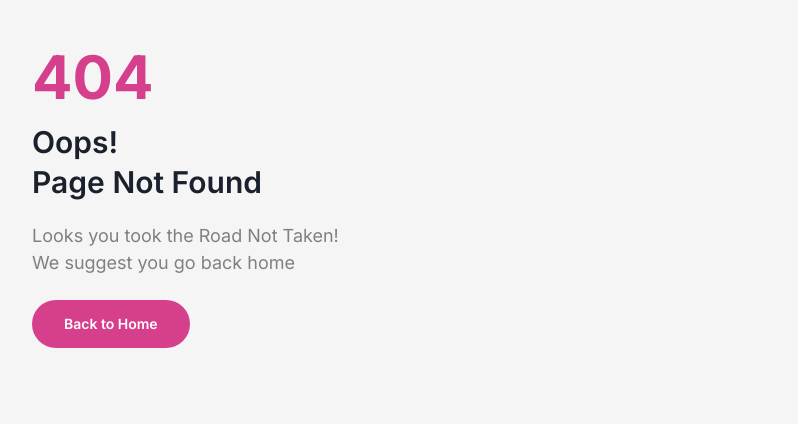
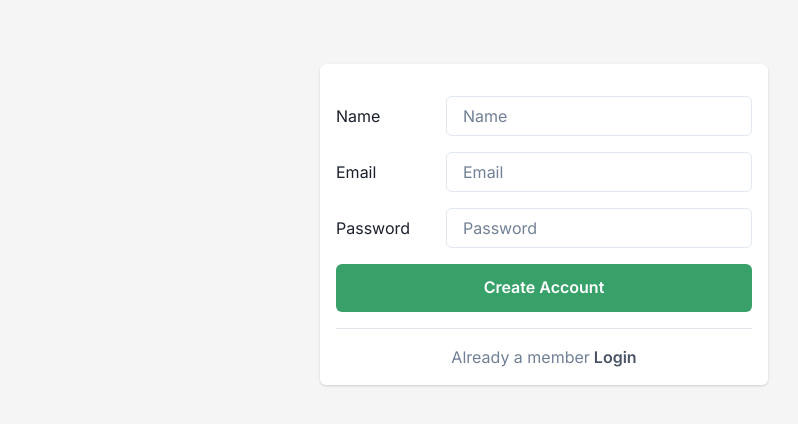
Before and after one commit to crookshanks003/bitsbook-client, a Next.js app: page /register in a window 1280 px wide. Before the commit this address had no page. Shown: the top 424 px of the page, without its empty margins (96-894 px from the left). Built offline with nearby package versions, Linux system fonts and the light colour scheme.

Commit message:
register

```diff
--- a/src/components/admin/addUserModal.tsx
+++ b/src/components/admin/addUserModal.tsx
@@ -1,4 +1,4 @@
-import { CreateUserDto } from '@/types';
+import { CreateUserDto, Role } from '@/types';
 import {
     Box,
     Input,
@@ -30,7 +30,7 @@ export const AddUserModal = ({
     return (
         <Modal isOpen={isOpen} onClose={onClose} size='lg'>
             <Formik
-                initialValues={{ email: '', name: '', password: '', role: 'user' }}
+                initialValues={{ email: '', name: '', password: '', role: Role.USER }}
                 onSubmit={handleSubmit}
             >
                 {(props) => (
--- a/src/components/navbar.tsx
+++ b/src/components/navbar.tsx
@@ -71,9 +71,9 @@ export default function Navbar({ role }: { role: Role }) {
     const logOut = () => {
         logout()
             .then(() => {
-                remove();
                 destroyCookie(null, 'token');
                 destroyCookie(null, 'role');
+                remove();
                 router.replace('/login');
             })
             .catch();
--- /dev/null
+++ b/src/pages/register.tsx
@@ -0,0 +1,185 @@
+import {
+    Box,
+    Button,
+    Card,
+    Center,
+    Divider,
+    FormControl,
+    FormErrorMessage,
+    Input,
+    Text,
+    Link,
+    useToast,
+    HStack,
+} from '@chakra-ui/react';
+import { NextPageWithLayout } from './_app';
+import { useRouter } from 'next/router';
+import { logout, register } from '@/services/auth';
+import { GetServerSideProps } from 'next';
+import { Field, FieldProps, Form, Formik, FormikHelpers } from 'formik';
+import { ApiResponseError, CreateUserDto, Role } from '@/types';
+import { isAxiosError } from 'axios';
+import NextLink from 'next/link';
+
+const Register: NextPageWithLayout = () => {
+    const re =
+        /^(([^<>()[\]\\.,;:\s@"]+(\.[^<>()[\]\\.,;:\s@"]+)*)|(".+"))@((\[[0-9]{1,3}\.[0-9]{1,3}\.[0-9]{1,3}\.[0-9]{1,3}\])|(([a-zA-Z\-0-9]+\.)+[a-zA-Z]{2,}))$/;
+    const router = useRouter();
+    const toast = useToast();
+
+    const onSubmit = async (values: CreateUserDto, actions: FormikHelpers<CreateUserDto>) => {
+        try {
+            await register(values);
+            toast({
+                title: 'Account created successfully',
+                description: 'Login to conitnue',
+                duration: 9000,
+                isClosable: true,
+                status: 'success',
+            });
+            await logout();
+            router.push('/login');
+        } catch (err) {
+            if (isAxiosError<ApiResponseError>(err)) {
+                toast({
+                    title: err.response?.data.message,
+                    isClosable: true,
+                    status: 'error',
+                    duration: 9000,
+                });
+            }
+        }
+        actions.setSubmitting(false);
+    };
+
+    return (
+        <Box w='md' mx='auto' mt='16'>
+            <Card px='4' py='4'>
+                <Formik
+                    initialValues={{ name: '', email: '', password: '', role: Role.USER }}
+                    onSubmit={onSubmit}
+                >
+                    {(props) => (
+                        <Form>
+                            <Field
+                                name='name'
+                                validate={(value: string) => {
+                                    if (!value) return 'Name is required';
+                                }}
+                            >
+                                {({ form, field }: FieldProps) => (
+                                    <HStack
+                                        as={FormControl}
+                                        mt={4}
+                                        justifyContent='space-between'
+                                        isInvalid={form.errors.name && form.touched.name}
+                                    >
+                                        <Text flexBasis='25%'>Name</Text>
+                                        <Box flexBasis='75%'>
+                                            <Input placeholder='Name' {...field} />
+                                            <FormErrorMessage>
+                                                {form.errors.name as string}
+                                            </FormErrorMessage>
+                                        </Box>
+                                    </HStack>
+                                )}
+                            </Field>
+                            <Field
+                                name='email'
+                                validate={(value: string) => {
+                                    if (!value) return 'Email is required';
+                                    if (!value.toLowerCase().match(re)) return 'Invalid email';
+                                }}
+                            >
+                                {({ form, field }: FieldProps) => (
+                                    <HStack
+                                        mt={4}
+                                        justifyContent='space-between'
+                                        as={FormControl}
+                                        isInvalid={form.errors.email && form.touched.email}
+                                    >
+                                        <Text flexBasis='25%'>Email</Text>
+                                        <Box flexBasis='75%'>
+                                            <Input {...field} placeholder='Email' type='email' />
+                                            <FormErrorMessage>
+                                                {form.errors.email as string}
+                                            </FormErrorMessage>
+                                        </Box>
+                                    </HStack>
+                                )}
+                            </Field>
+
+                            <Field
+                                name='password'
+                                validate={(value: string) => {
+                                    if (!value) return 'Password is required';
+                                    if (value.length < 6)
+                                        return 'Password must be 6 characters long';
+                                }}
+                            >
+                                {({ form, field }: FieldProps) => (
+                                    <HStack
+                                        my={4}
+                                        justifyContent='space-between'
+                                        as={FormControl}
+                                        isInvalid={form.errors.password && form.touched.password}
+                                    >
+                                        <Text flexBasis='25%'>Password</Text>
+                                        <Box flexBasis='75%'>
+                                            <Input placeholder='Password' {...field} />
+                                            <FormErrorMessage>
+                                                {form.errors.password as string}
+                                            </FormErrorMessage>
+                                        </Box>
+                                    </HStack>
+                                )}
+                            </Field>
+                            <Button
+                                w='full'
+                                py='6'
+                                variant='solid'
+                                colorScheme='green'
+                                type='submit'
+                                isLoading={props.isSubmitting}
+                            >
+                                Create Account
+                            </Button>
+                        </Form>
+                    )}
+                </Formik>
+                <Divider color='gray.300' my='4' />
+                <Center color='gray.500'>
+                    Already a member
+                    <NextLink href='/login' passHref legacyBehavior>
+                        <Link
+                            ms='1'
+                            fontWeight='semibold'
+                            color='gray.600'
+                            _hover={{ color: 'pink.500', textDecoration: 'underline' }}
+                        >
+                            Login
+                        </Link>
+                    </NextLink>
+                </Center>
+            </Card>
+        </Box>
+    );
+};
+
+export const getServerSideProps: GetServerSideProps = async (context) => {
+    const token = context.req.cookies.token;
+
+    if (token) {
+        return {
+            redirect: {
+                destination: '/',
+                permanent: false,
+            },
+        };
+    }
+    return {
+        props: {},
+    };
+};
+
+export default Register;
--- a/src/services/auth.ts
+++ b/src/services/auth.ts
@@ -1,4 +1,11 @@
-import { ApiResponse, ClubLoginDto, NavbarProfile, UserLoginDto, Role } from '@/types';
+import {
+    ApiResponse,
+    ClubLoginDto,
+    NavbarProfile,
+    UserLoginDto,
+    Role,
+    CreateUserDto,
+} from '@/types';
 import axios from 'axios';
 import { serverUrl } from '.';
 
@@ -11,6 +18,10 @@ export async function isLoggedIn(): Promise<ApiResponse<{ loggedIn: boolean; rol
 
 export function login(creds: UserLoginDto) {
     return client.post('/login', creds);
+}
+
+export function register(creds: CreateUserDto) {
+    return client.post('/register', creds);
 }
 
 export function clubLogin(creds: ClubLoginDto) {
--- a/src/types/user.ts
+++ b/src/types/user.ts
@@ -48,7 +48,7 @@ export interface CreateUserDto {
     email: string;
     name: string;
     password: string;
-    role: string;
+    role: Role;
 }
 
 export interface UpdateUserRoleDto {
```
Also changed, not shown: src/pages/club-login.tsx (+17 -24 lines), src/pages/club/create.tsx (+6 -7 lines), src/pages/login.tsx (+12 -22 lines).
